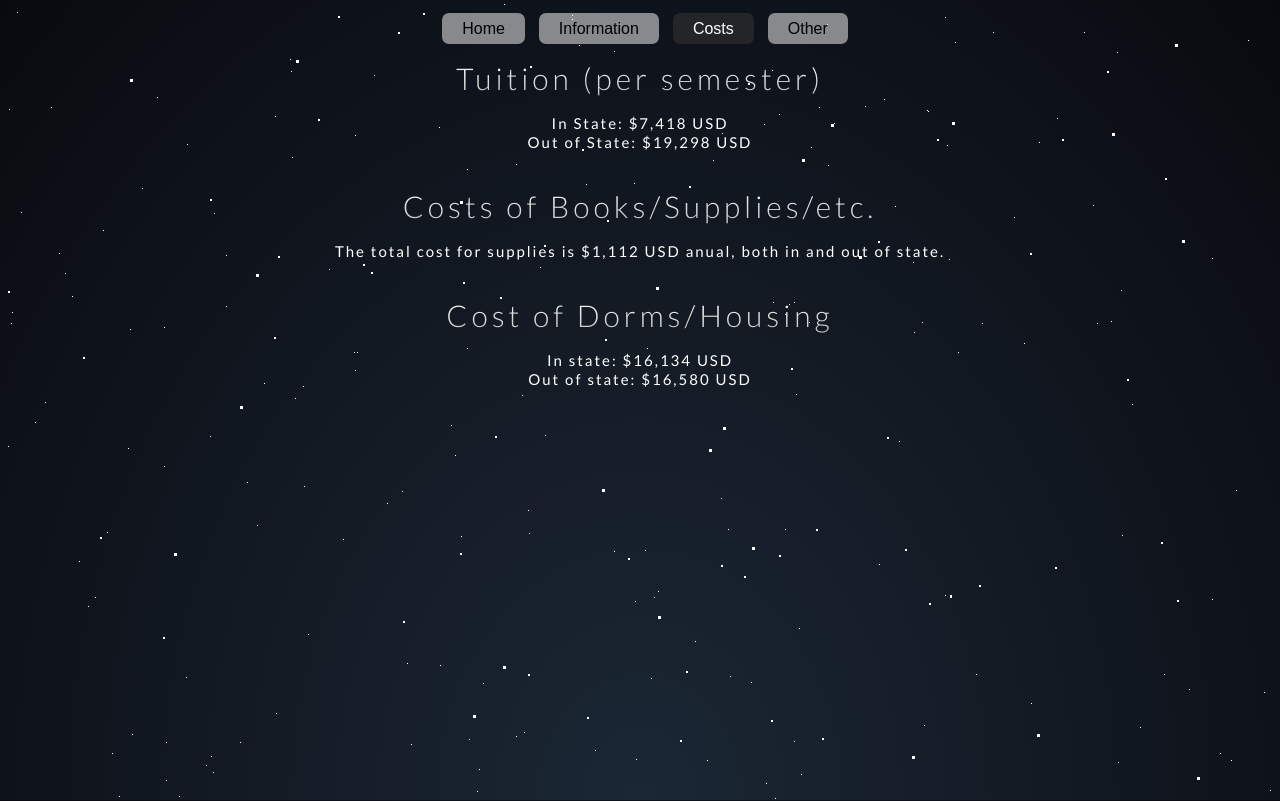
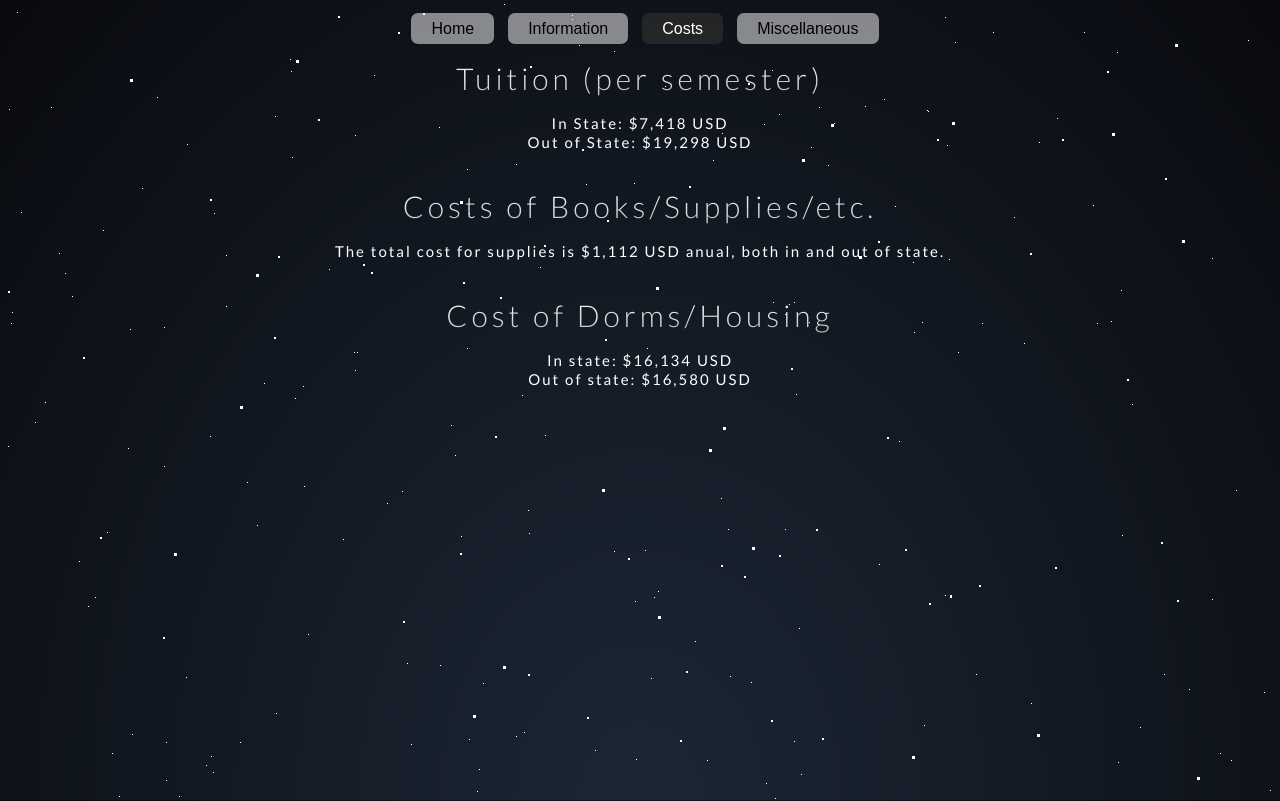
Before and after one commit to WifiRouterYT/oldavidwebsite, a plain HTML site: page costs/index.html in a window 1280 px wide. Shown: the top 801 px of the page. Drawn offline with Linux system fonts and the light colour scheme.

Commit message:
change name for Other tab

```diff
--- a/costs/index.html
+++ b/costs/index.html
@@ -2,7 +2,7 @@
 <html lang="en">
 <head>
   <meta http-equiv="content-type" content="text/html; charset=utf-8">
-  <title>Wifi's AVID site</title>
+  <title>Cal State Sacramento - Costs</title>
 
   <link href='https://fonts.googleapis.com/css?family=Lato:300,400,700' rel='stylesheet' type='text/css'>
   <script src="../js/main.js"></script>
@@ -17,7 +17,7 @@
             <a href="https://wifirouteryt.github.io/">Home</a>
             <a href="https://wifirouteryt.github.io/information/">Information</a>
             <a href="#" class="active">Costs</a>
-            <a href="https://wifirouteryt.github.io/other/">Other</a>
+            <a href="https://wifirouteryt.github.io/other/">Miscellaneous</a>
         </nav>
     </div>
   <section class="wrapper">
```
